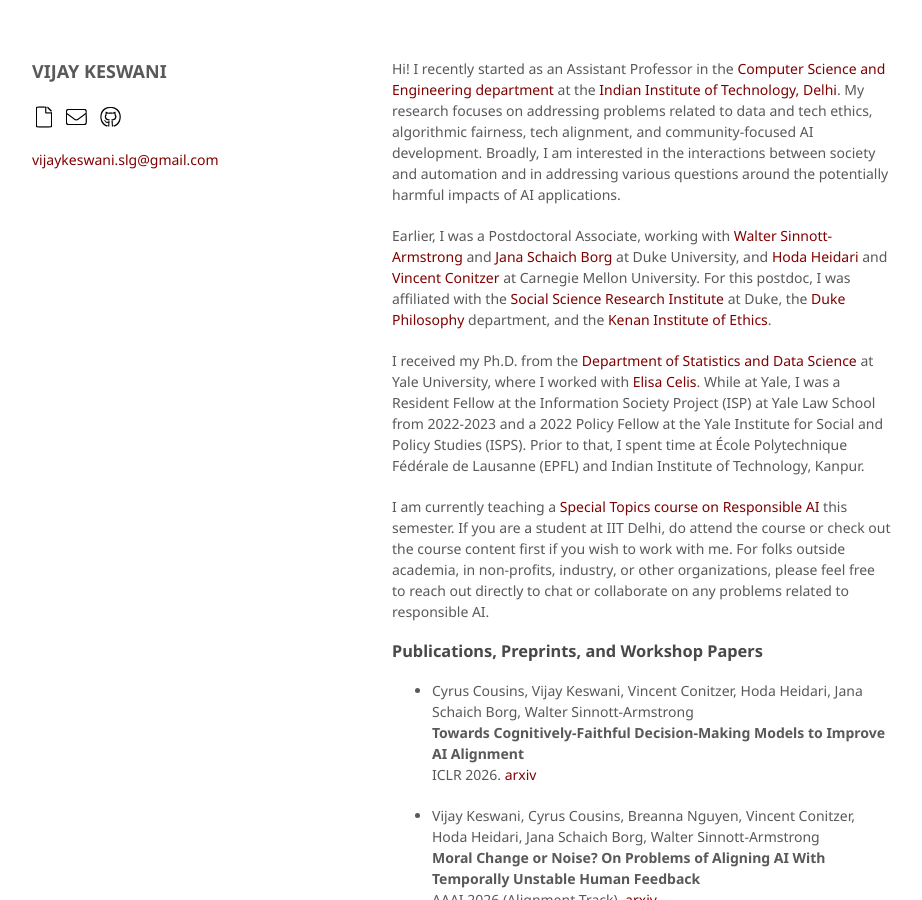
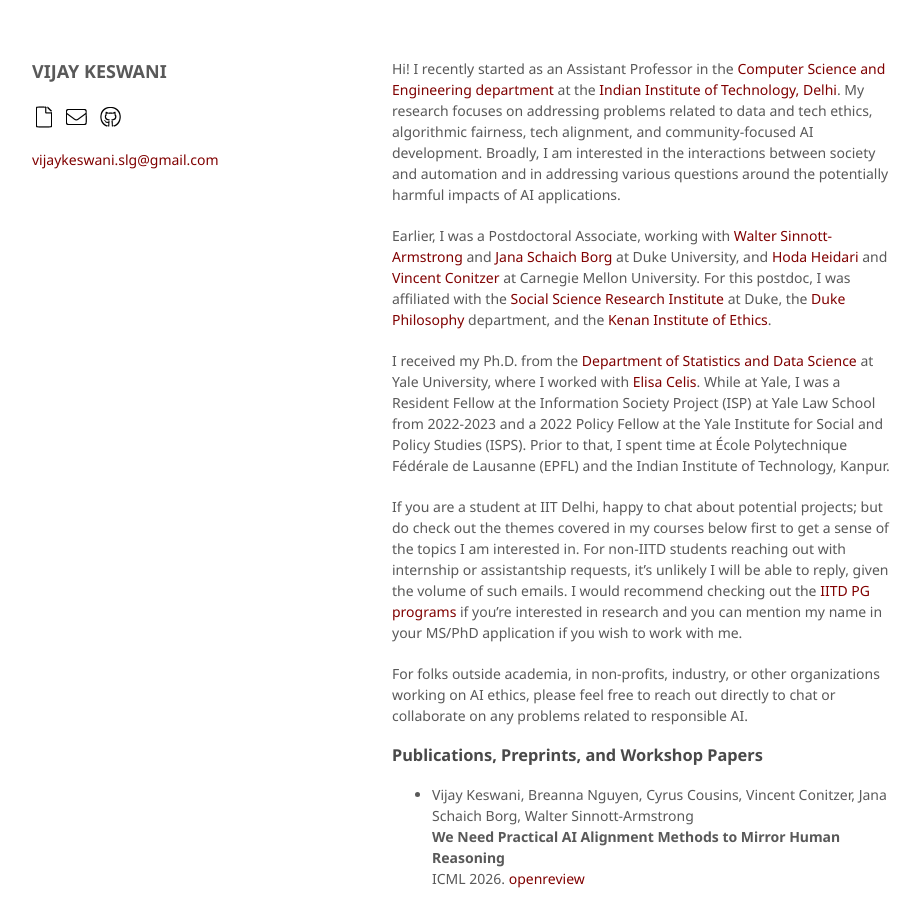
Before and after one commit to vijaykeswani/vijaykeswani.github.io, a Jekyll site: the page built from index.md, in a window 1280 px wide and 900 px high. Shown: the whole window, without its empty margins (178-1100 px from the left). Built offline with Jekyll 4.4.1, drawn with Linux system fonts in a browser that asks for light colours; nearby versions of some CDN libraries; a script that is not in the unit is left out; some of the changed text lies outside the part shown.

Commit message:
inde.md changes

```diff
--- a/index.md
+++ b/index.md
@@ -7,11 +7,17 @@
 
 Earlier, I was a Postdoctoral Associate, working with [Walter Sinnott-Armstrong](https://www.sinnott-armstrong.com/) and [Jana Schaich Borg](https://scholars.duke.edu/person/borg) at Duke University, and [Hoda Heidari](https://www.cs.cmu.edu/~hheidari/) and [Vincent Conitzer](http://www.cs.cmu.edu/~conitzer/) at Carnegie Mellon University. For this postdoc, I was affiliated with the [Social Science Research Institute](https://ssri.duke.edu/) at Duke, the [Duke Philosophy](https://philosophy.duke.edu/) department, and the [Kenan Institute of Ethics](https://kenan.ethics.duke.edu/).
 
-I received my Ph.D. from the [Department of Statistics and Data Science](https://statistics.yale.edu/) at Yale University, where I worked with [Elisa Celis](https://datascienceethics.org/elisacelis/). While at Yale, I was a Resident Fellow at the Information Society Project (ISP) at Yale Law School from 2022-2023 and a 2022 Policy Fellow at the Yale Institute for Social and Policy Studies (ISPS). Prior to that, I spent time at École Polytechnique Fédérale de Lausanne (EPFL) and Indian Institute of Technology, Kanpur.
+I received my Ph.D. from the [Department of Statistics and Data Science](https://statistics.yale.edu/) at Yale University, where I worked with [Elisa Celis](https://datascienceethics.org/elisacelis/). While at Yale, I was a Resident Fellow at the Information Society Project (ISP) at Yale Law School from 2022-2023 and a 2022 Policy Fellow at the Yale Institute for Social and Policy Studies (ISPS). Prior to that, I spent time at École Polytechnique Fédérale de Lausanne (EPFL) and the Indian Institute of Technology, Kanpur.
 
-I am currently teaching a [Special Topics course on Responsible AI](https://vijaykeswani.github.io/courses/col8381/) this semester. If you are a student at IIT Delhi, do attend the course or check out the course content first if you wish to work with me. For folks outside academia, in non-profits, industry, or other organizations, please feel free to reach out directly to chat or collaborate on any problems related to responsible AI.
+If you are a student at IIT Delhi, happy to chat about potential projects; but do check out the themes covered in my courses below first to get a sense of the topics I am interested in. For non-IITD students reaching out with internship or assistantship requests, it's unlikely I will be able to reply, given the volume of such emails. I would recommend checking out the [IITD PG programs](https://home.iitd.ac.in/pg-admissions.php) if you're interested in research and you can mention my name in your MS/PhD application if you wish to work with me.
+
+For folks outside academia, in non-profits, industry, or other organizations working on AI ethics, please feel free to reach out directly to chat or collaborate on any problems related to responsible AI.
 
 ### Publications, Preprints, and Workshop Papers
+
+*   Vijay Keswani, Breanna Nguyen, Cyrus Cousins, Vincent Conitzer, Jana Schaich Borg, Walter Sinnott-Armstrong\\
+    <b> We Need Practical AI Alignment Methods to Mirror Human Reasoning</b>\\
+    ICML 2026. [openreview](https://openreview.net/pdf?id=bKHpEIZQAi)
 
 *   Cyrus Cousins, Vijay Keswani, Vincent Conitzer, Hoda Heidari, Jana Schaich Borg, Walter Sinnott-Armstrong\\
     <b> Towards Cognitively-Faithful Decision-Making Models to Improve AI Alignment</b>\\
@@ -106,6 +112,10 @@
     <b>Fair and Diverse DPP-based Data Summarization</b>\\
     ICML 2018. [arxiv](https://arxiv.org/abs/1802.04023)
 
+### Teaching
+
+*    2025/2026 Semester II: [Special Topics course on Responsible AI](https://vijaykeswani.github.io/courses/col8381/)
+
 ### Ph.D. Thesis
 
 *   <b>Algorithmic Decision-Making with Stakeholder Participation</b>\\
```
